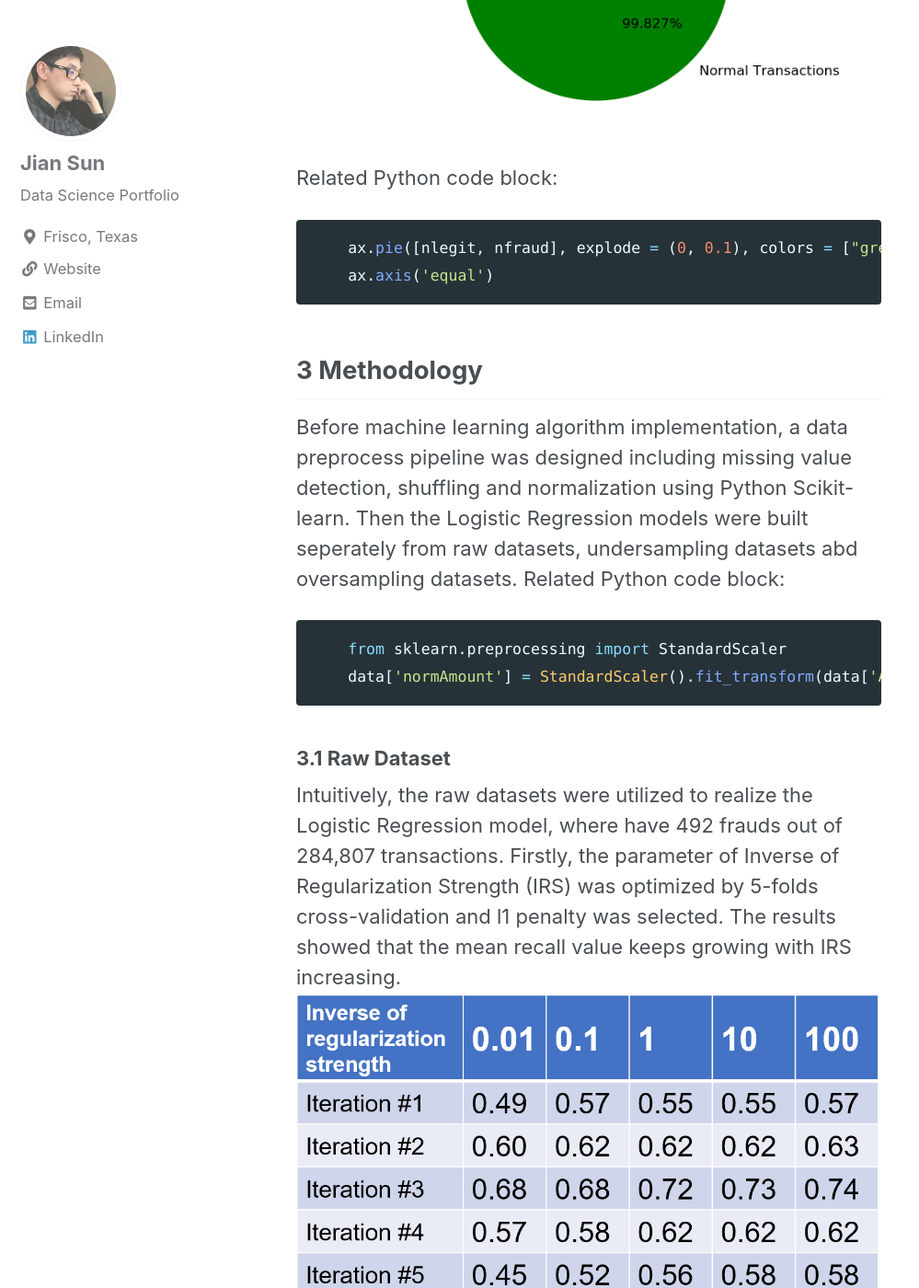
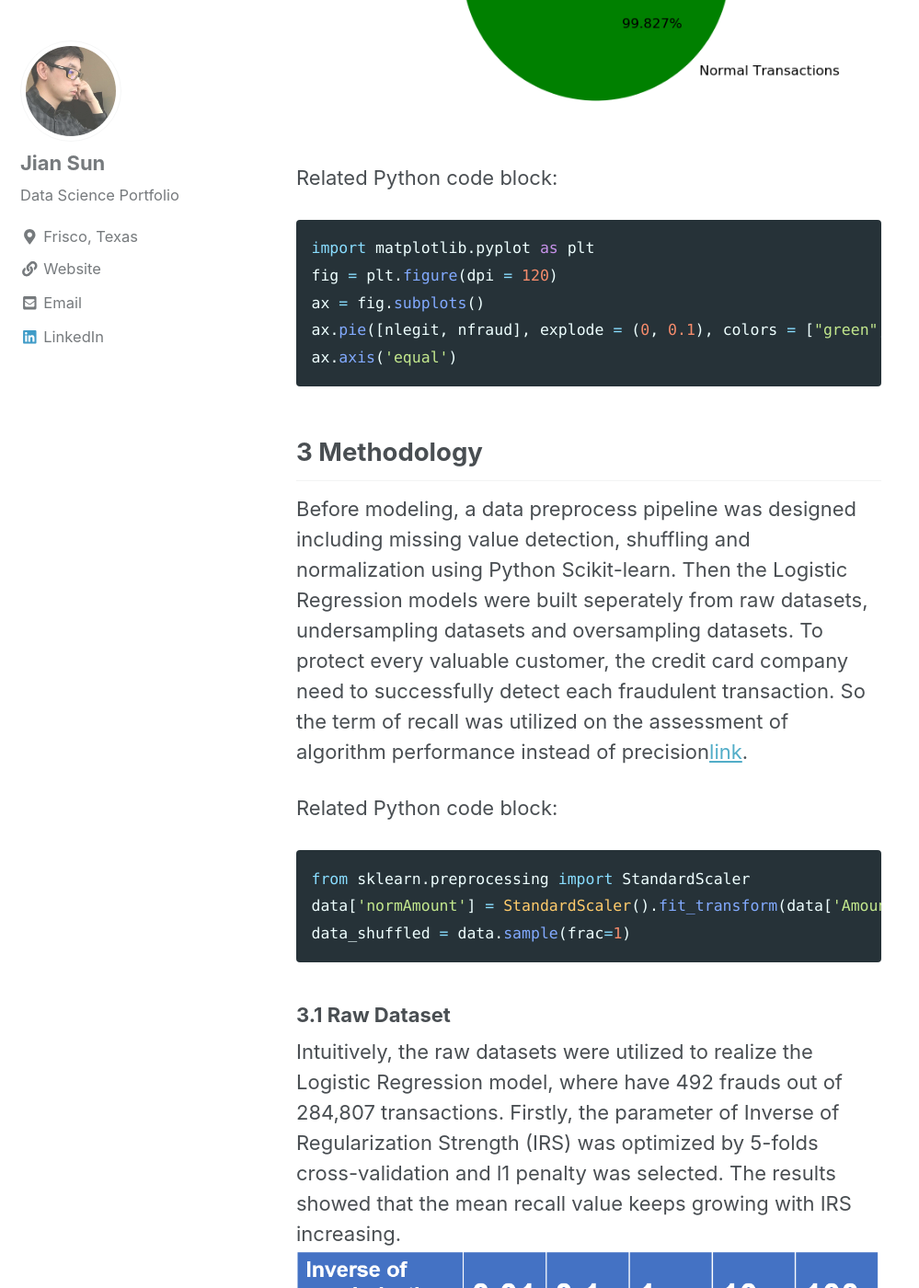
Before and after one commit to jianv/jianv.github.io, a Jekyll site: the page built from _posts/2016-01-28-ml-creditcard.md, in a window 1280 px wide and 1400 px high, scrolled down 1178 px. Shown: the whole window at 92% size, without its empty margins (0-999 px from the left). Built offline with Jekyll 4.4.1, drawn with Linux system fonts in a browser that asks for light colours; nearby versions of some CDN libraries; some of the changed text lies outside the part shown.

Commit message:
Update 2016-01-28-ml-creditcard.md

````diff
--- a/_posts/2016-01-28-ml-creditcard.md
+++ b/_posts/2016-01-28-ml-creditcard.md
@@ -5,23 +5,28 @@ excerpt: "Since the dataset is unbalanced, both of undersampling and oversamplin
 mathjax: "true"
 ---
 ## 1 Introduction
-The capability of investigating fraudulent transactions is essential for credit card companies to protect their customers. However, the dataset is usually unbalanced, because the number of fraudulent transactions is much smaller than the number of legitimate transactions. In this project, the undersampling and oversampling methods are introduced to solve this problem.
+The capability of investigating fraudulent transactions is essential for credit card companies to protect their customers. However, the dataset is usually unbalanced, because the number of fraudulent transactions is much smaller than the number of legitimate transactions. In this project, the undersampling and oversampling methods are introduced seperately to solve this problem.
 
 ## 2 Data
 The datasets were collected from European cardholders in two days. From the following figures, we could find that the dataset is highly unbalanced, the fradulent transactions account for 0.172% of all transactions. The datasets and more details are available on KAGGLE [link](https://www.kaggle.com/mlg-ulb/creditcardfraud).
 <img src="{{ site.url }}{{ site.baseurl }}/images/ml_creditcard/1_1.png" alt="linearly separable data">
 Related Python code block:
 ```python
-    ax.pie([nlegit, nfraud], explode = (0, 0.1), colors = ["green", "orange"], labels = ('Normal Transactions','Fraudulent Transactions'), autopct='%0.3f%%', shadow=False, startangle=135)
-    ax.axis('equal')
+import matplotlib.pyplot as plt
+fig = plt.figure(dpi = 120)
+ax = fig.subplots()
+ax.pie([nlegit, nfraud], explode = (0, 0.1), colors = ["green", "orange"], labels = ('Normal Transactions','Fraudulent Transactions'), autopct='%0.3f%%', shadow=False, startangle=135)
+ax.axis('equal')
 ```
 
 ## 3 Methodology
-Before machine learning algorithm implementation, a data preprocess pipeline was designed including missing value detection, shuffling and normalization using Python Scikit-learn. Then the Logistic Regression models were built seperately from raw datasets, undersampling datasets abd oversampling datasets.
+Before modeling, a data preprocess pipeline was designed including missing value detection, shuffling and normalization using Python Scikit-learn. Then the Logistic Regression models were built seperately from raw datasets, undersampling datasets and oversampling datasets. To protect every valuable customer, the credit card company need to successfully detect each fraudulent transaction. So the term of recall was utilized on the assessment of algorithm performance instead of precision[link](http://scikit-learn.org/stable/auto_examples/model_selection/plot_precision_recall.html).
+
 Related Python code block:
 ```python
-    from sklearn.preprocessing import StandardScaler
-    data['normAmount'] = StandardScaler().fit_transform(data['Amount'].reshape(-1,1))
+from sklearn.preprocessing import StandardScaler
+data['normAmount'] = StandardScaler().fit_transform(data['Amount'].reshape(-1,1))
+data_shuffled = data.sample(frac=1)
 ```
 
 ### 3.1 Raw Dataset
@@ -29,6 +34,7 @@ Intuitively, the raw datasets were utilized to realize the Logistic Regression m
 <img src="{{ site.url }}{{ site.baseurl }}/images/ml_creditcard/2_1_cparam.png" alt="linearly separable data">
 Therefore, the IRS of 100 was selected for Logistic Regression modeland and the confusion matrix showed that the recall value is only 0.62.
 <img src="{{ site.url }}{{ site.baseurl }}/images/ml_creditcard/2_1.png" alt="linearly separable data">
+(The recall is the ratio tp / (tp + fn) where tp is the number of true positives and fn the number of false negatives. )
 Related Python code block:
 ```python
     def cross_validation(x_train, y_train, c_param_range):
````
